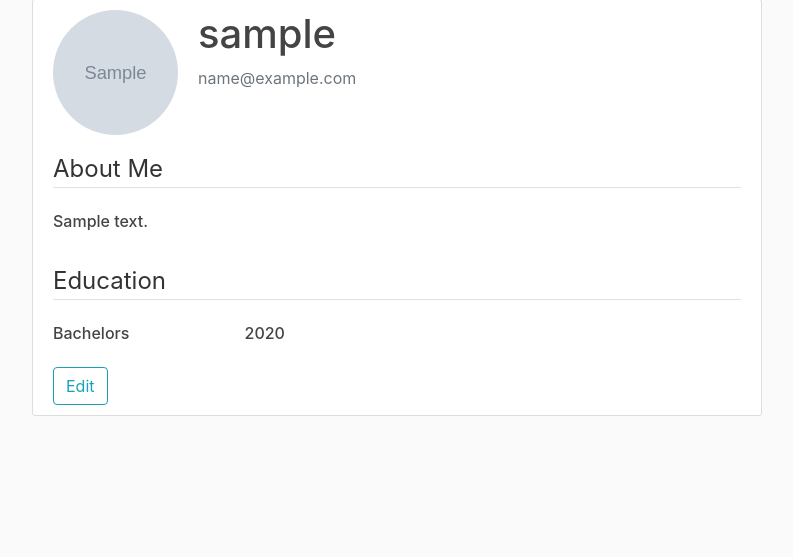
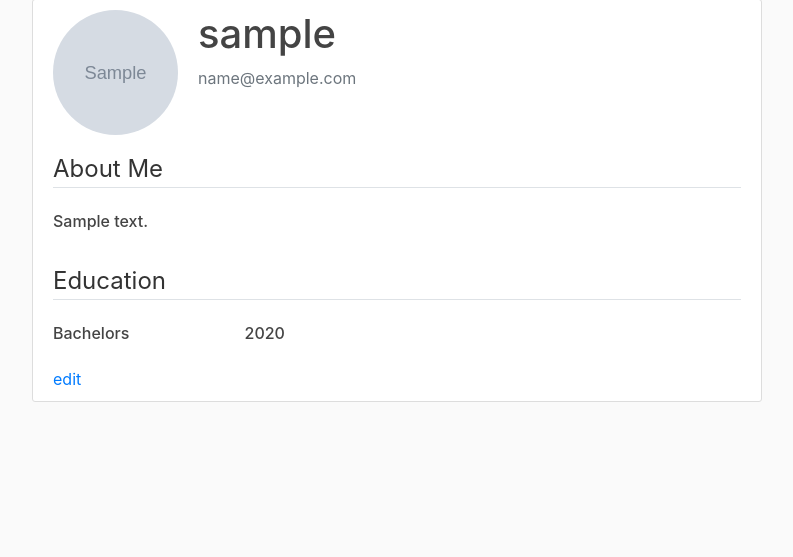
Before and after one commit to EngineerLogbook/logbook, a Django app: page /profile/ in a window 1280 px wide. Shown: the part 81-638 px from the top of the page, without its empty margins (53-846 px from the left). Run offline with Django 3.2, Linux system fonts and the light colour scheme; a user stored in the database is signed in; tables that the repository leaves empty hold one stand-in row (values such as "Sample post"); grey boxes marked "Sample" are stand-in pictures; some libraries are stand-ins or nearby versions.

Commit message:
fixed edit-profile link

```diff
--- a/engbook/user/templates/user/profile.html
+++ b/engbook/user/templates/user/profile.html
@@ -20,7 +20,7 @@
               &nbsp&nbsp&nbsp&nbsp&nbsp&nbsp&nbsp&nbsp&nbsp&nbsp&nbsp&nbsp&nbsp&nbsp
               {{request.user.profile.year_grad}}</h6>
           </fieldset>
-              <button class="btn btn-outline-info" type="submit">Edit</button>
+              <a href="../profile-edit"> edit </a>
       </form>
     </div>
 {% endblock content %}
--- a/engbook/user/urls.py
+++ b/engbook/user/urls.py
@@ -7,5 +7,5 @@ urlpatterns = [
     path('', user_views.homepage),
     path('register/', user_views.register, name='register'),
     path('profile/', user_views.profile, name='profile'),
-    path('profile-edit/', user_views.profile_edit, name='profile'),
+    path('profile-edit/', user_views.profile_edit, name='profile-edit'),
 ]
```
